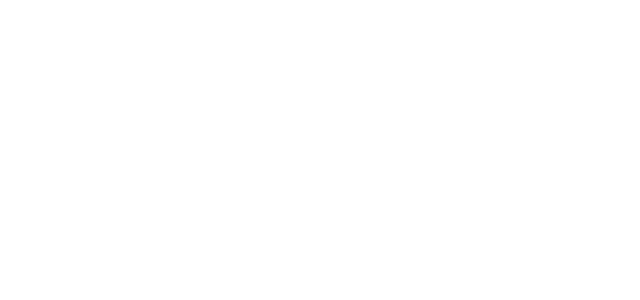
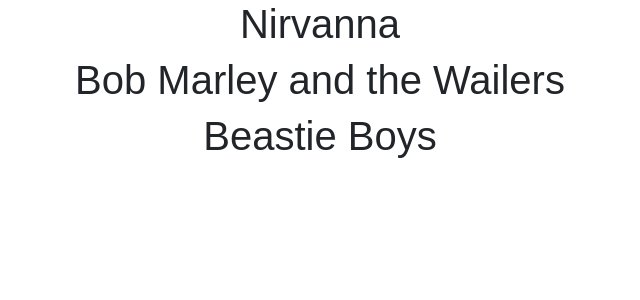
Before and after one commit to jhassler1031/record-store-js, a React (Create React App) app: page / in a window 1280 px wide. Shown: the top 300 px of the page, without its empty margins (320-960 px from the left). Built offline with nearby package versions, Linux system fonts and the light colour scheme.

Commit message:
able to display band names

```diff
--- a/src/App.js
+++ b/src/App.js
@@ -1,11 +1,50 @@
 import React, { Component } from 'react';
 import './App.css';
 
+import Band from './components/Band.js';
+
+//static data ==================================================================
+let bandData = [
+  {
+    id: 1,
+    name: "Nirvanna",
+  },
+  {
+    id: 2,
+    name: "Bob Marley and the Wailers"
+  },
+  {
+    id: 3,
+    name: "Beastie Boys"
+  }
+]
+
+//Start app ====================================================================
+
 class App extends Component {
+
+  constructor(props) {
+    super(props);
+
+    this.state = {
+      bandData: bandData
+    }
+  }
+
   render() {
+
+    let self = this;
+    let $bands = this.state.bandData.map((band)=> {
+      return (
+        <Band key={band.id} band={band} />
+      )
+    });
+
     return (
-      <div className="App">
-
+      <div className="App container">
+        <div className="row justify-content-center">
+          {$bands}
+        </div>
       </div>
     );
   }
--- /dev/null
+++ b/src/components/Band.js
@@ -0,0 +1,19 @@
+import React, { Component } from 'react';
+
+class Band extends Component {
+
+  constructor(props) {
+    super(props);
+
+  }
+
+  render() {
+    return (
+      <div className="col-12 bandContainer">
+        <h1 className="bandName">{this.props.band.name}</h1>
+      </div>
+    );
+  }
+}
+
+export default Band;
```
